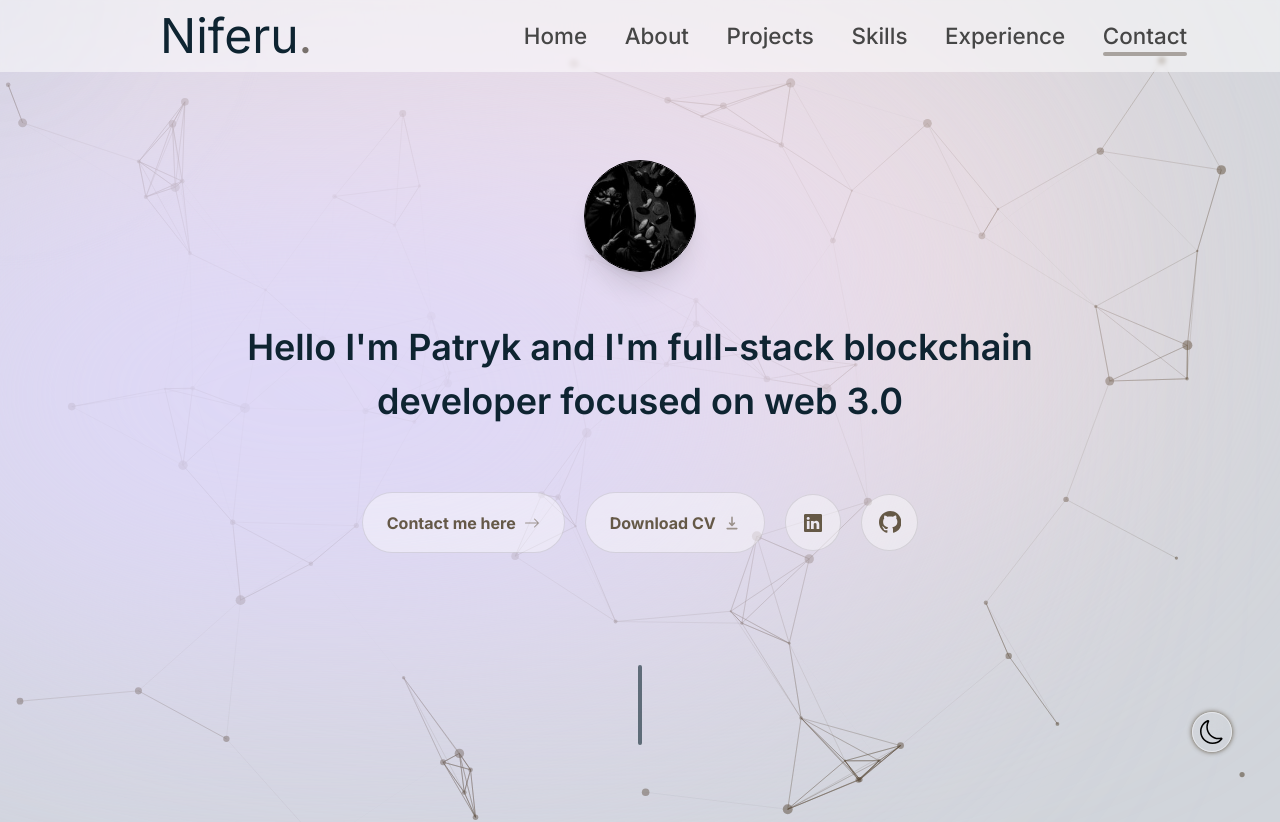
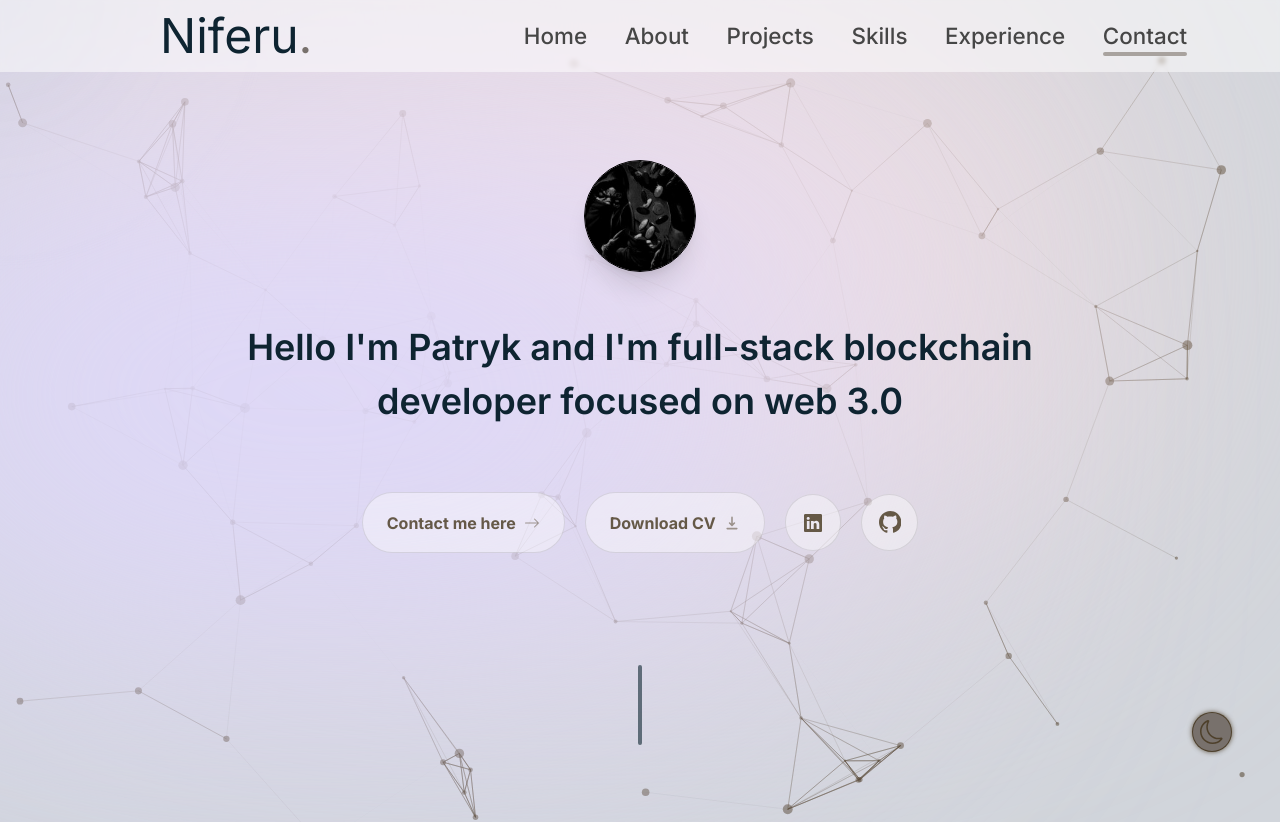
Before and after one commit to Nlferu/niferu-portfolio-website, a Next.js app: page / in a window 1280 px wide. Shown: the top 822 px of the page. Built offline with nearby package versions, Linux system fonts and the light colour scheme; no server answers.

Commit message:
btn switch to be reworked

```diff
--- a/components/theme-switch.tsx
+++ b/components/theme-switch.tsx
@@ -11,7 +11,7 @@ export default function ThemeSwitch() {
 
     return (
         <button
-            className="flex fixed items-center border-solid border-[0.2px] border-nighty hover:border-nightGod dark:border-alfa shadow-night dark:shadow-sun hover:shadow-nightA dark:hover:shadow-sunA rounded-full justify-center backdrop-blur-[0.5rem] bottom-12 right-12 text-nighty hover:text-nightGod dark:text-alfa dark:hover:text-god h-10 w-10 text-2xl hover:scale-[1.15] active:scale-105 transition-all"
+            className="flex fixed items-center bg-stone-500 bg-opacity-100 dark:bg-opacity-0 border-solid border-[0.2px] border-nite hover:border-lord dark:border-alfa shadow-night dark:shadow-sun hover:shadow-nightA dark:hover:shadow-sunA rounded-full justify-center backdrop-blur-[0.5rem] bottom-12 right-12 text-nite hover:text-lord dark:text-alfa dark:hover:text-god h-10 w-10 text-2xl hover:scale-[1.15] active:scale-105 transition-all"
             onClick={toggleTheme}
         >
             {theme === "light" ? <BsMoon /> : <BsSun />}
```
